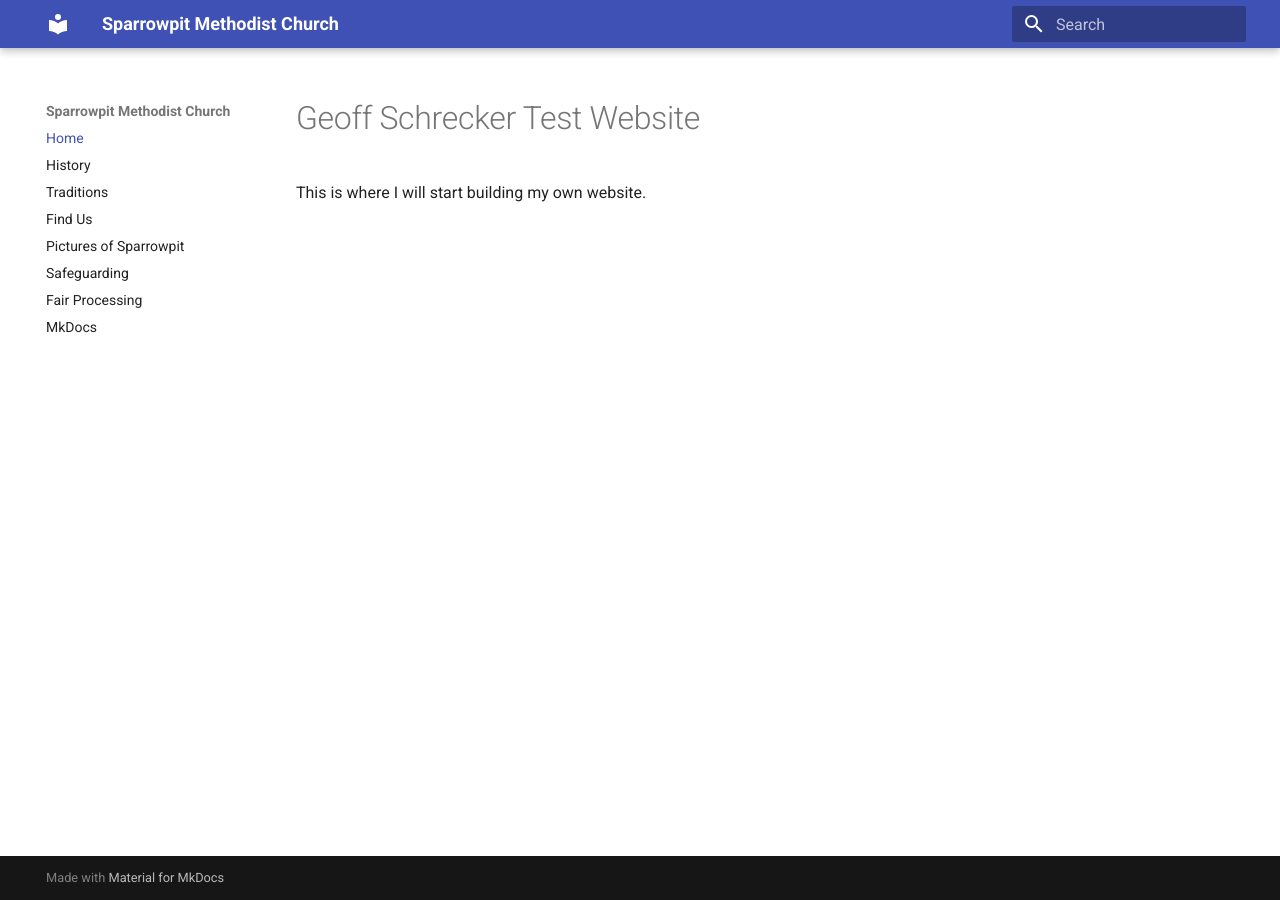
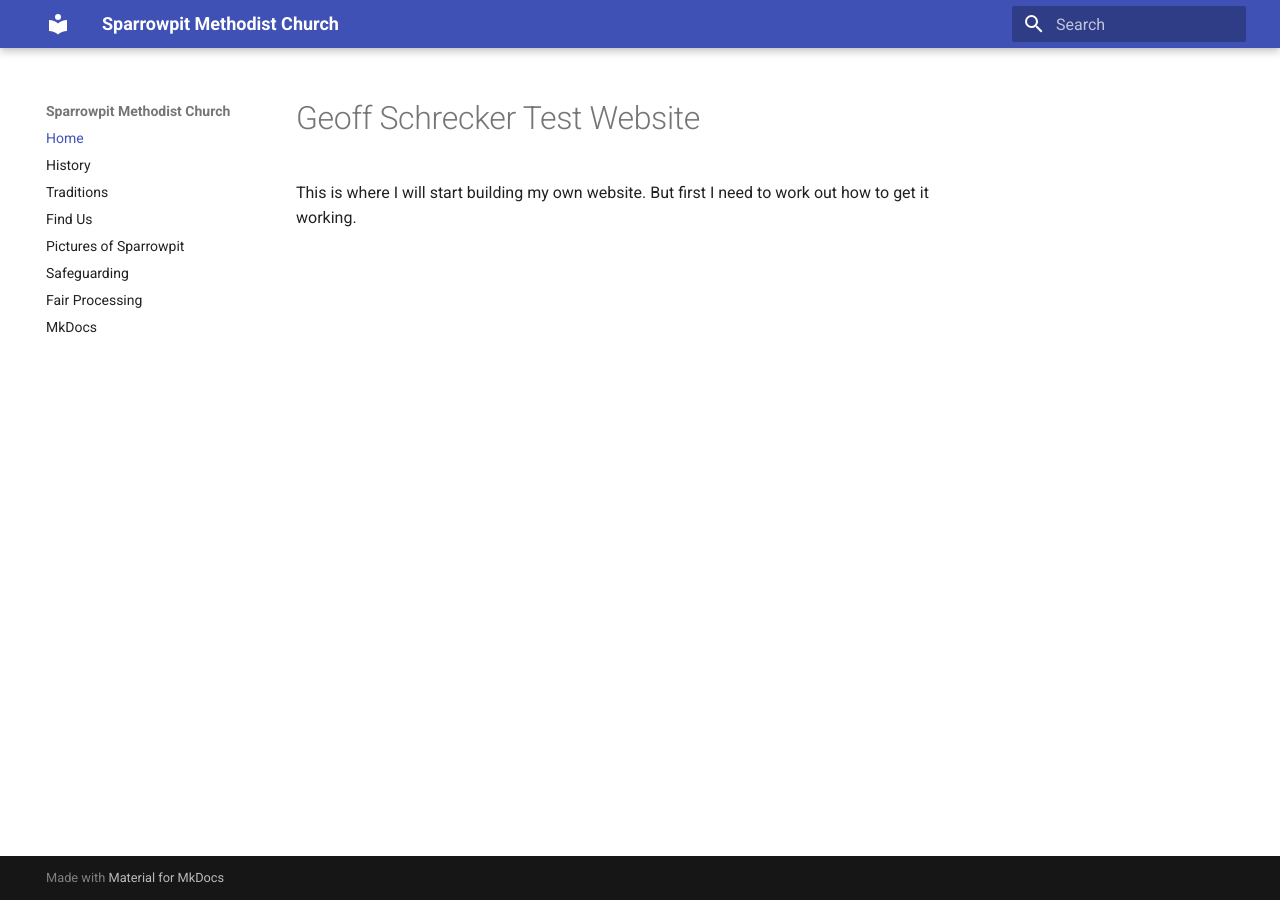
Before and after one commit to GeoffSchrecker/geoffschrecker, an MkDocs documentation site: the page built from docs/index.md, in a window 1280 px wide. Built offline with MkDocs 1.6.1 and Material for MkDocs 9.7.7, drawn with Linux system fonts in a browser that asks for light colours.

Commit message:
Edit index

```diff
--- a/docs/index.md
+++ b/docs/index.md
@@ -1,3 +1,3 @@
 #Geoff Schrecker Test Website
 
-This is where I will start building my own website.
+This is where I will start building my own website. But first I need to work out how to get it working.
```
